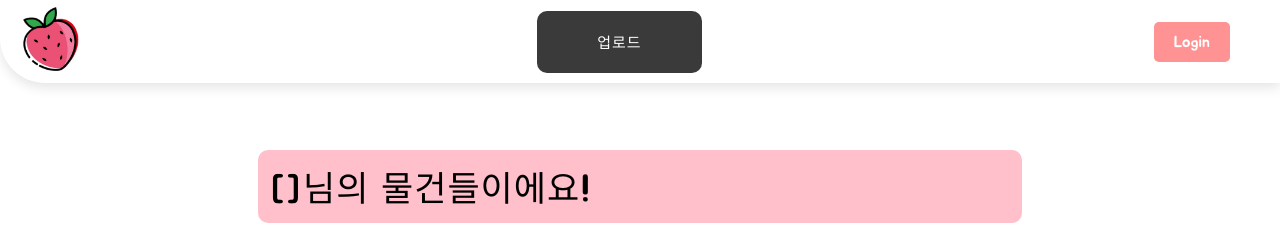
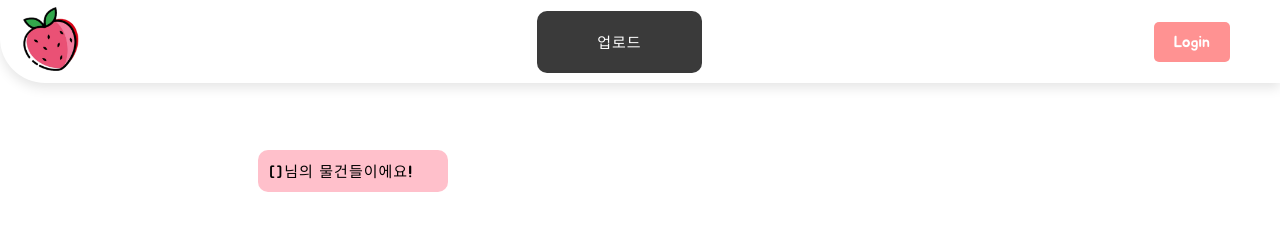
Before and after one commit to Opensource-Java-Project/FE, a React (Create React App) app: page /mypage/1 in a window 1280 px wide. Shown: the top 251 px of the page. Built offline with nearby package versions, Linux system fonts and the light colour scheme.

Commit message:
myPage Fix

```diff
--- a/src/hooks/useAuth.js
+++ b/src/hooks/useAuth.js
@@ -70,9 +70,9 @@ const useAuth = () => {
     const login = async (email, password) => {
 
         // test for userId
-        // const userId = "wns2349@naver.com";
-        // setUser(userId);
-        // setLoggedIn(true);
+        const userId = "wns2349@naver.com";
+        setUser(userId);
+        setLoggedIn(true);
 
         try {
             const response = await postLogin(email, password); // 로그인 api
--- a/src/pages/MyPage.jsx
+++ b/src/pages/MyPage.jsx
@@ -10,7 +10,7 @@ const Wrapper = styled.div`
   width: 100%;
 `;
 const Hello = styled.label`
-  font-size: 35px;
+  font-size: 15px;
   letter-spacing: 1px;
   //margin-left: 15px;
   margin-bottom: 50px;
@@ -18,9 +18,8 @@ const Hello = styled.label`
   background-color: pink;
   border-radius: 10px;
   padding: 10px;
-
+  width: 170px;
 `;
-
 const PostWrapper = styled.div`
   grid-column: 2/3;
   max-width: 1200px; /* 컨텐츠의 최대 너비를 설정합니다. 필요에 따라 조정 가능합니다. */
```
